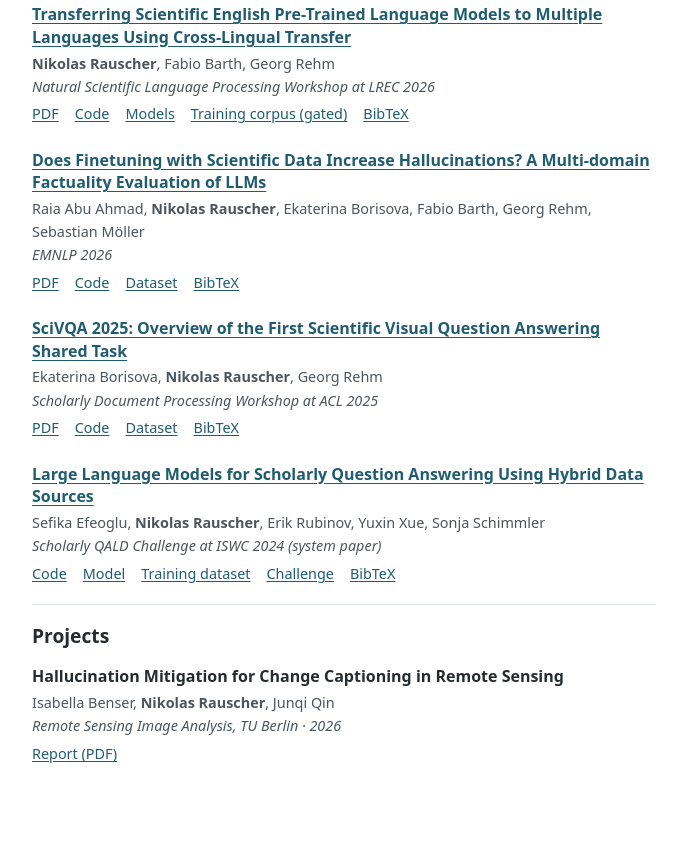
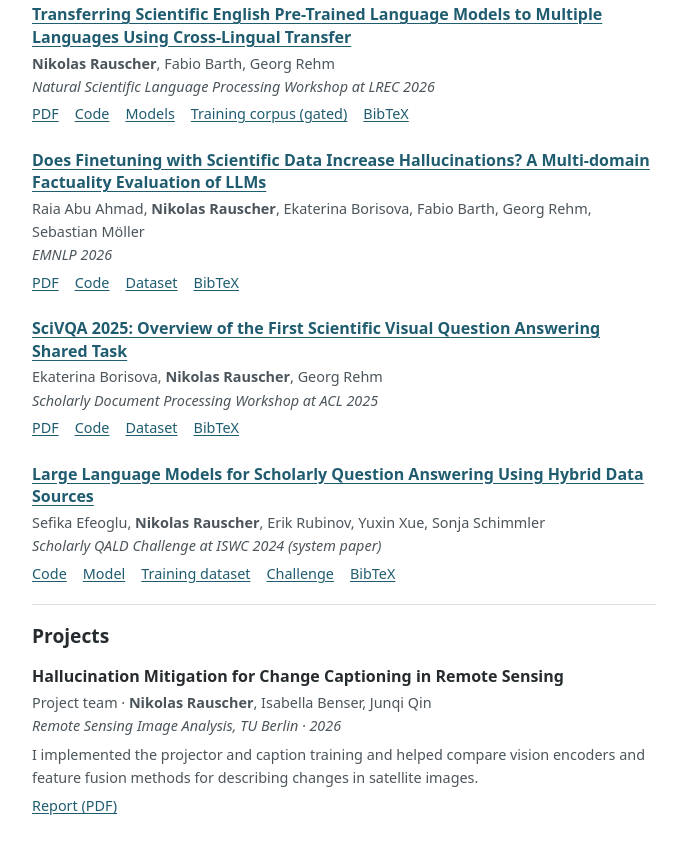
Before and after one commit to nikolas-rauscher/nikolas-rauscher.github.io, a plain HTML site: page index.html in a window 1280 px wide. Shown: the part 306-1158 px from the top of the page, without its empty margins (296-983 px from the left). Drawn offline with Linux system fonts and the light colour scheme.

Commit message:
Highlight remote sensing project contribution

```diff
--- a/index.html
+++ b/index.html
@@ -22,6 +22,7 @@
     article { margin-bottom: 1.45rem; }
     article:last-child { margin-bottom: 0; }
     .authors, .venue, .links { font-size: .9rem; }
+    .project-contribution { margin-top: .35rem; font-size: .9rem; }
     .links { display: flex; flex-wrap: wrap; gap: .2rem 1rem; margin-top: .3rem; }
   </style>
 </head>
@@ -84,8 +85,9 @@
       <h2 id="projects">Projects</h2>
       <article id="remote-sensing">
         <h3>Hallucination Mitigation for Change Captioning in Remote Sensing</h3>
-        <p class="authors">Isabella Benser, <strong>Nikolas Rauscher</strong>, Junqi Qin</p>
+        <p class="authors">Project team · <strong>Nikolas Rauscher</strong>, Isabella Benser, Junqi Qin</p>
         <p class="venue"><em>Remote Sensing Image Analysis, TU Berlin · 2026</em></p>
+        <p class="project-contribution">I implemented the projector and caption training and helped compare vision encoders and feature fusion methods for describing changes in satellite images.</p>
         <p class="links"><a href="files/remote-sensing-change-captioning.pdf">Report (PDF)</a></p>
       </article>
     </section>
```
